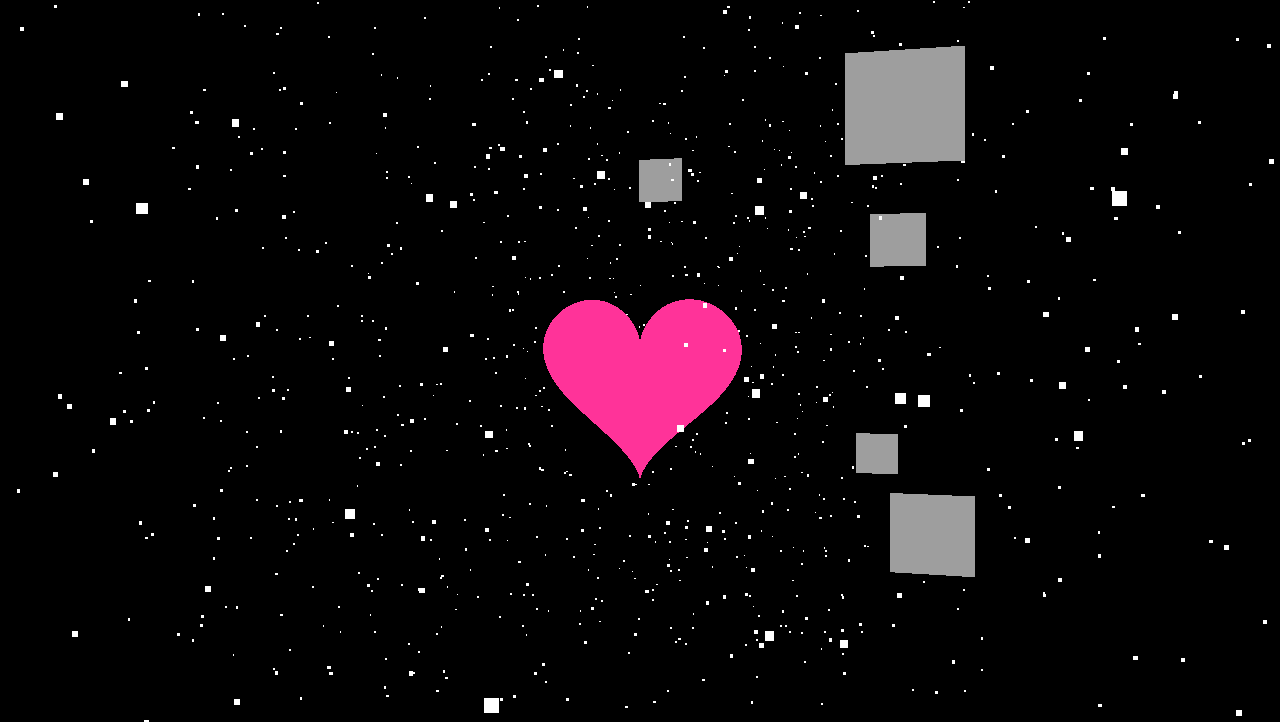
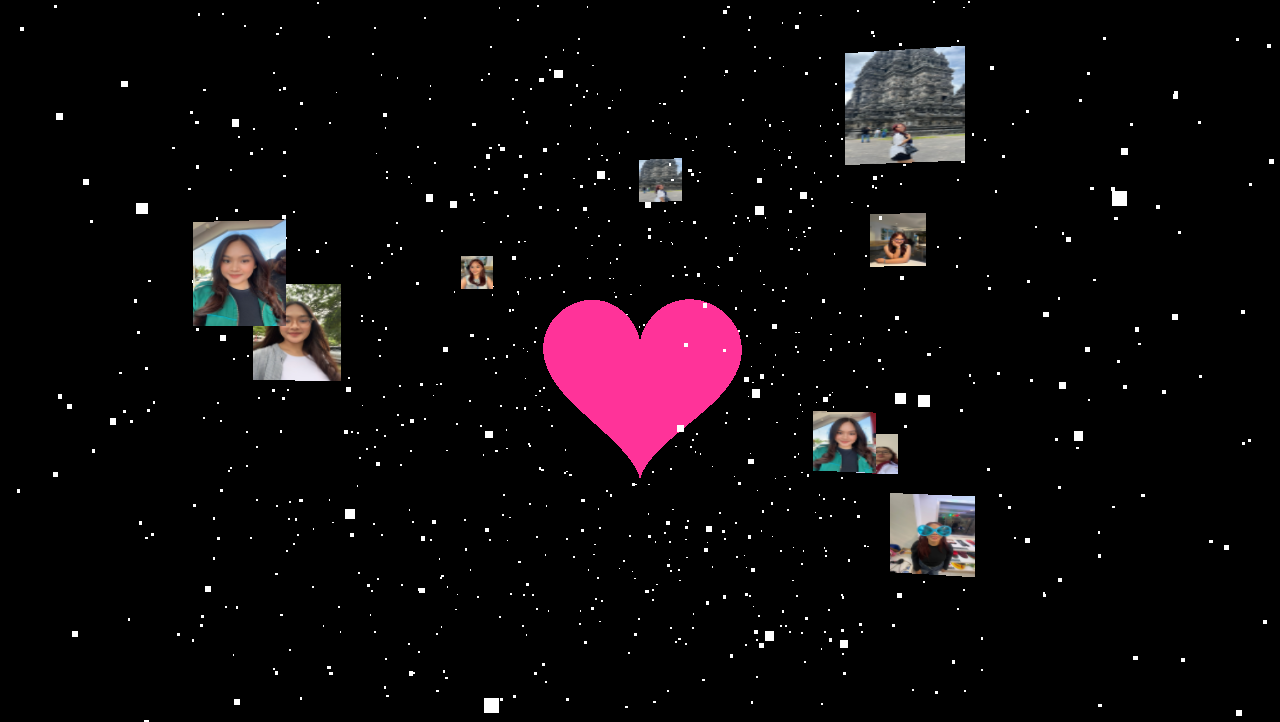
Before and after one commit to 2018michaelandika-commits/Galaxy, a plain HTML site: page index.html in a window 1280 px wide. Shown: the part 78-800 px from the top of the page. Drawn offline with nearby package versions, Linux system fonts and the light colour scheme.

Commit message:
Change image links to raw GitHub format
Updated image links to use raw GitHub URLs.

```diff
--- a/index.html
+++ b/index.html
@@ -30,7 +30,7 @@
     renderer.setSize(window.innerWidth, window.innerHeight);
     document.body.appendChild(renderer.domElement);
 
-    // Bintang (particles)
+    // Bintang
     const starGeometry = new THREE.BufferGeometry();
     const starCount = 1500;
     const positions = [];
@@ -45,14 +45,19 @@
     const stars = new THREE.Points(starGeometry, starMaterial);
     scene.add(stars);
 
-    // Foto dari GitHub Pages (folder images)
+    // Foto dari GitHub (raw links)
     const textureLoader = new THREE.TextureLoader();
     const photoLinks = [
-      "https://2018michaelandika.github.io/Galaxy/images/6d80fe78-8779-4a7f-87ca-bc34e443ae46.jpeg",
-      "https://2018michaelandika.github.io/Galaxy/images/WhatsApp Image 2026-04-29 at 19.38.03.jpeg",
-      "https://2018michaelandika.github.io/Galaxy/images/WhatsApp Image 2026-04-29 at 19.38.05.jpeg",
-      "https://2018michaelandika.github.io/Galaxy/images/WhatsApp Image 2026-04-29 at 19.38.06.jpeg",
-      "https://2018michaelandika.github.io/Galaxy/images/WhatsApp Image 2026-04-29 at 19.38.07 (2).jpeg"
+      "https://github.com/2018michaelandika-commits/Galaxy/raw/main/images/6d80fe78-8779-4a7f-87ca-bc34e443ae46.jpeg",
+      "https://github.com/2018michaelandika-commits/Galaxy/raw/main/images/WhatsApp%20Image%202026-04-29%20at%2019.38.03.jpeg",
+      "https://github.com/2018michaelandika-commits/Galaxy/raw/main/images/WhatsApp%20Image%202026-04-29%20at%2019.38.04.jpeg",
+      "https://github.com/2018michaelandika-commits/Galaxy/raw/main/images/WhatsApp%20Image%202026-04-29%20at%2019.38.05.jpeg",
+      "https://github.com/2018michaelandika-commits/Galaxy/raw/main/images/WhatsApp%20Image%202026-04-29%20at%2019.38.06%20(1).jpeg",
+      "https://github.com/2018michaelandika-commits/Galaxy/raw/main/images/WhatsApp%20Image%202026-04-29%20at%2019.38.06.jpeg",
+      "https://github.com/2018michaelandika-commits/Galaxy/raw/main/images/WhatsApp%20Image%202026-04-29%20at%2019.38.07%20(1).jpeg",
+      "https://github.com/2018michaelandika-commits/Galaxy/raw/main/images/WhatsApp%20Image%202026-04-29%20at%2019.38.07.jpeg",
+      "https://github.com/2018michaelandika-commits/Galaxy/raw/main/images/WhatsApp%20Image%202026-04-29%20at%2019.38.08%20(1).jpeg",
+      "https://github.com/2018michaelandika-commits/Galaxy/raw/main/images/WhatsApp%20Image%202026-04-29%20at%2019.38.08.jpeg"
     ];
 
     const photoMeshes = [];
@@ -70,7 +75,7 @@
       photoMeshes.push(mesh);
     });
 
-    // Bentuk hati pink utuh
+    // Bentuk hati pink
     const heartShape = new THREE.Shape();
     const scale = 1.2;
     for (let t = 0; t <= 2 * Math.PI; t += 0.01) {
```
